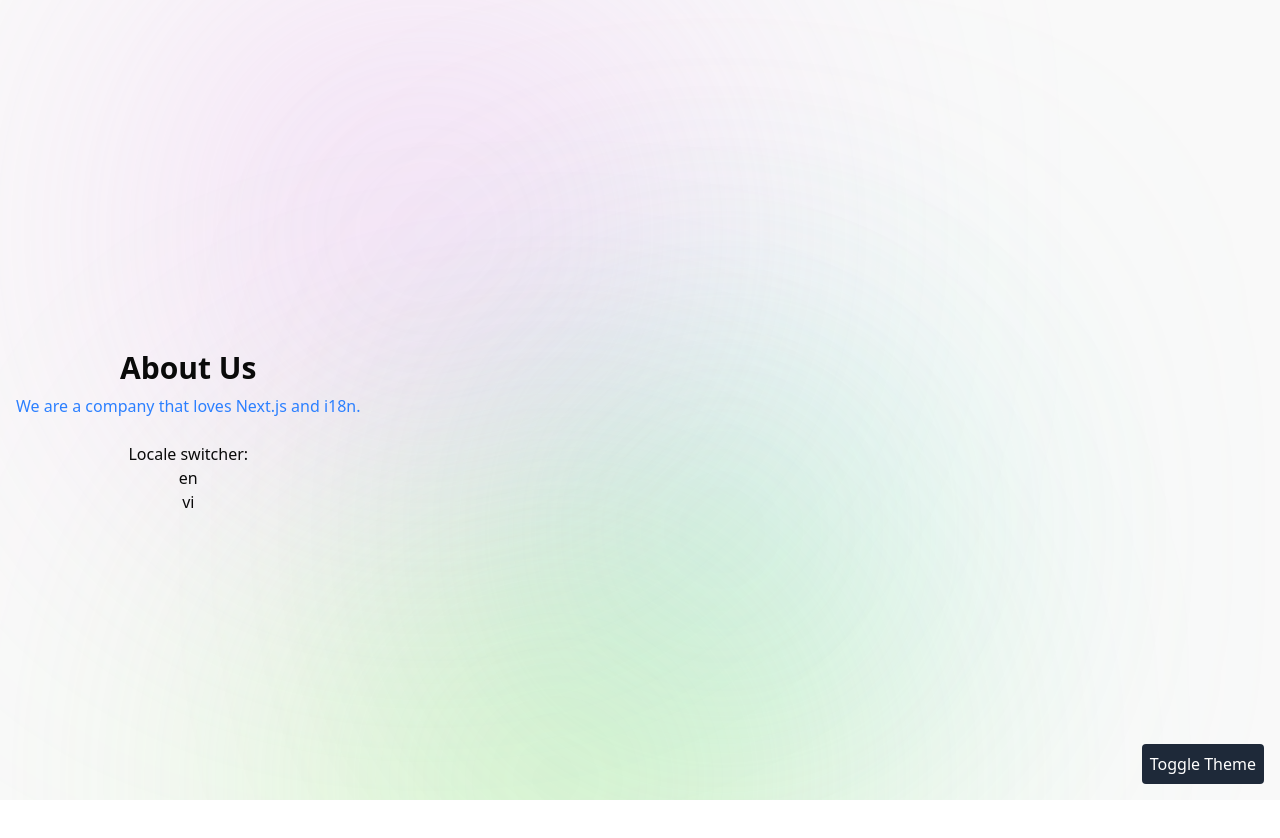
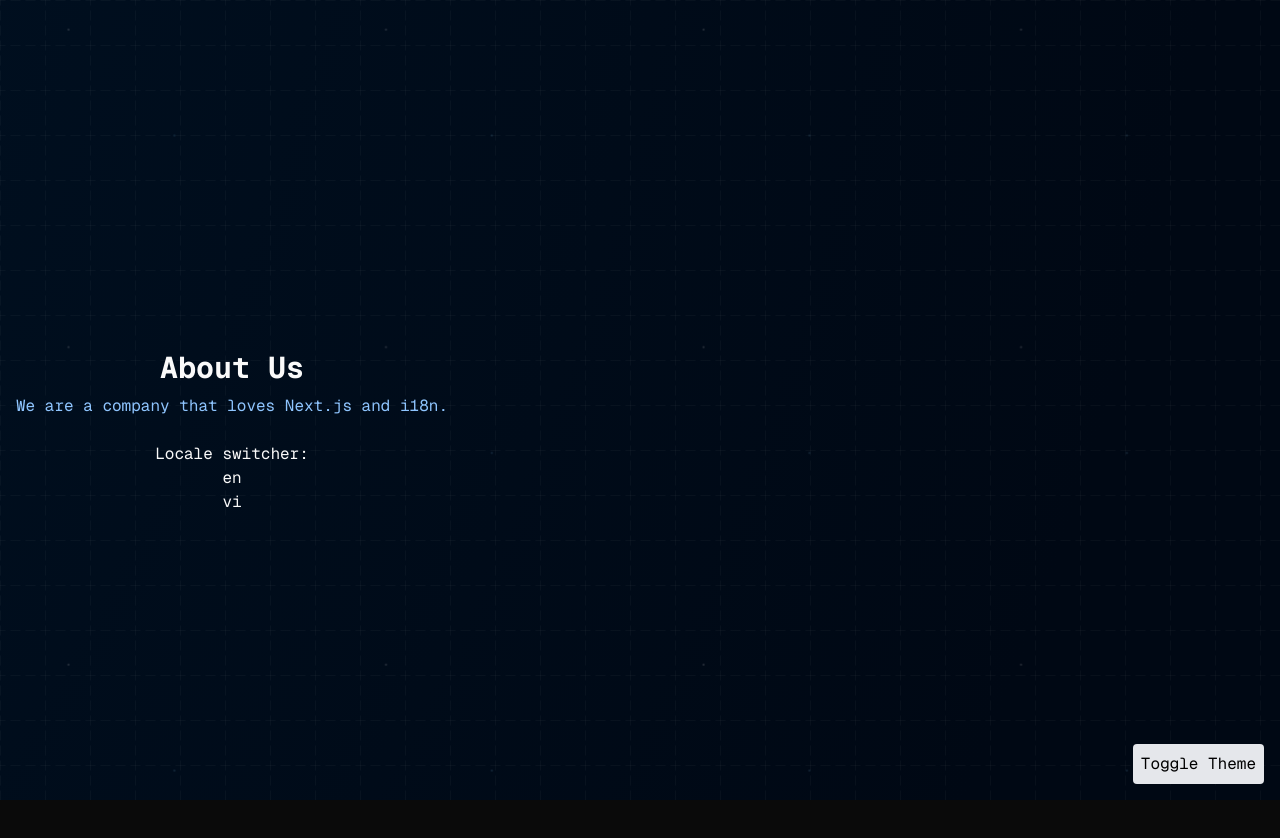
Before and after one commit to nguyenhuynhdev/nguyenhuynhdev, a Next.js app: page /en in a window 1280 px wide. Shown: the top 838 px of the page. Built offline with nearby package versions, Linux system fonts and the light colour scheme.

Commit message:
Change icon

```diff
--- a/next.config.ts
+++ b/next.config.ts
@@ -1,7 +1,9 @@
 import type { NextConfig } from "next";
 
 const nextConfig: NextConfig = {
-  /* config options here */
+
+  trailingSlash: true,
+  output: 'export',
 };
 
 export default nextConfig
--- a/package.json
+++ b/package.json
@@ -13,6 +13,8 @@
     "@tanstack/react-query": "^5.90.2",
     "class-variance-authority": "^0.7.1",
     "clsx": "^2.1.1",
+    "firebase": "^12.4.0",
+    "geist": "^1.5.1",
     "lucide-react": "^0.545.0",
     "negotiator": "^1.0.0",
     "next": "15.5.4",
--- a/src/app/[locale]/layout.tsx
+++ b/src/app/[locale]/layout.tsx
@@ -2,22 +2,19 @@ import Background from "@/components/backgrounds/background";
 import { i18n, type Locale } from "@/i18n/i18n-config";
 import { logger } from "@/lib/logger";
 import { getDictionary } from "@/i18n/get-dictionary";
-import type {Metadata, ResolvingMetadata} from 'next';
+import type { Metadata, ResolvingMetadata } from 'next';
 
 
-// export const metadata = {
-//   title: "i18n within app router - Vercel Examples",
-//   description: "How to do i18n in Next.js 15 within app router",
-// };
-
-export async function generateMetadata(
-  params: Promise<{ locale: string }>,
-  parent: ResolvingMetadata
-): Promise<Metadata> {
+export async function generateMetadata({
+  params,
+}: {
+  params: Promise<{ locale: string }>
+}): Promise<Metadata> {
   const { locale } = await params
+  logger.info("generateMetadata - locale: " + locale);
   const translations = (await getDictionary(locale as Locale)).Meta
   //const previousImages = (await parent).openGraph?.images || []
-      return {
+  return {
     title: translations.homeTitle,
     description: translations.homeDescription,
     openGraph: {
@@ -28,7 +25,7 @@ export async function generateMetadata(
 }
 
 export async function generateStaticParams() {
-  return i18n.locales.map((locale) => ({ lang: locale }));
+  return i18n.locales.map((locale) => ({ locale: locale }));
 }
 
 export default async function LocaleLayout({
@@ -44,11 +41,11 @@ export default async function LocaleLayout({
   return (
     //<NextIntlClientProvider messages={messages}>
     <div>
-    <Background />
+      <Background />
       <div className="relative z-10 flex max-w-[1280px] mx-auto px-4 py-8 min-h-screen">
         {children}
       </div>
     </div>
-   // </NextIntlClientProvider>
+    // </NextIntlClientProvider>
   );
 }
--- a/src/app/[locale]/page.tsx
+++ b/src/app/[locale]/page.tsx
@@ -1,11 +1,17 @@
-//import { useTranslations } from 'next-intl';
-// import { Link } from '@/i18n/navigation';
 import { getDictionary } from "@/i18n/get-dictionary";
-import { Locale } from "@/i18n/i18n-config";
+import { i18n, type Locale } from "@/i18n/i18n-config";
 import { ThemeSwitcher } from "@/components/theme-switcher";
 import { LocaleSwitcher } from "@/components/locale-switcher";
 
 import Link from "next/link";
+
+// export async function generateStaticParams() {
+//   return [{ locale: 'en' }, { locale: 'vi' }];
+// }
+
+export async function generateStaticParams() {
+  return i18n.locales.map((locale) => ({ locale: locale }));
+}
 
 export default async function HomePage({
   params,
--- a/src/app/layout.tsx
+++ b/src/app/layout.tsx
@@ -1,18 +1,8 @@
 import "./globals.css";
 import Providers from "./providers";
 
-import { Geist, Geist_Mono } from "next/font/google";
-
-
-const geistSans = Geist({
-  variable: "--font-geist-sans",
-  subsets: ["latin"],
-});
-
-const geistMono = Geist_Mono({
-  variable: "--font-geist-mono",
-  subsets: ["latin"],
-});
+import { GeistSans } from 'geist/font/sans'
+import { GeistMono } from 'geist/font/mono'
 
 
 export default function RootLayout({
@@ -21,8 +11,8 @@ export default function RootLayout({
   children: React.ReactNode;
 }) {
   return (
-    <html lang="en" suppressHydrationWarning>
-      <body className={`${geistSans.variable} ${geistMono.variable} antialiased`}>
+    <html lang="en" suppressHydrationWarning className={`${GeistSans.className} ${GeistMono.className}`}>
+      <body>
         <Providers>{children}</Providers>
       </body>
     </html>
--- a/src/app/providers.tsx
+++ b/src/app/providers.tsx
@@ -11,8 +11,8 @@ export default function Providers({ children }: { children: ReactNode }) {
   return (
     <ThemeProvider
       attribute="class"
-      defaultTheme="system"
-      enableSystem
+      defaultTheme="dark"
+      enableSystem={true}
       disableTransitionOnChange
     >
       <TooltipProvider>
--- a/src/components/backgrounds/background.tsx
+++ b/src/components/backgrounds/background.tsx
@@ -10,14 +10,10 @@ export default function Background() {
   useEffect(() => {
     setMounted(true);
   }, []);
-
-  if (!mounted) {
-    return null;
-  }
-
+  const currentTheme = mounted ? theme : "dark";
   return (
     <>
-      {theme === "dark" ? (
+      {currentTheme === "dark" ? (
         <div className="dark-background" />
       ) : (
         <div className="light-background">
--- a/src/components/backgrounds/backgrounds.css
+++ b/src/components/backgrounds/backgrounds.css
@@ -1,5 +1,5 @@
 /* ============================= */
-/* 🌌 DARK MODE BACKGROUND (GALAXY) */
+/* 🌌 DARK MODE BACKGROUND (GALAXY) + GRID CARO */
 /* ============================= */
 .dark-background {
   position: fixed;
@@ -14,14 +14,31 @@
   animation: galaxyGradient 20s ease infinite;
 }
 
-@keyframes galaxyGradient {
-  0% { background-position: 0% 50%; }
-  50% { background-position: 100% 50%; }
-  100% { background-position: 0% 50%; }
+/* Dark mode grid caro */
+.dark-background::before {
+  content: "";
+  position: absolute;
+  inset: 0;
+  pointer-events: none;
+  z-index: 0; /* dưới stars */
+
+  /* các biến để điều chỉnh grid */
+  --s: 45px;  /* kích thước ô */
+  --n: 3;      /* số đoạn dash trên ô */
+  --t: 1px;    /* độ dày của dash */
+  --g: 5px;    /* khoảng cách giữa dash */
+  --c: rgba(255,255,255,0.03) 25%, transparent 0;
+
+  background:
+    conic-gradient(at var(--g) var(--t), var(--c))
+      calc((var(--s)/var(--n) - var(--g) + var(--t))/2) 0 /
+      calc(var(--s)/var(--n)) var(--s),
+    conic-gradient(from 180deg at var(--t) var(--g), var(--c))
+      0 calc((var(--s)/var(--n) - var(--g) + var(--t))/2) /
+      var(--s) calc(var(--s)/var(--n));
 }
 
 /* 🌟 Stars layers */
-.dark-background::before,
 .dark-background::after {
   content: "";
   position: absolute;
@@ -29,18 +46,23 @@
   background-repeat: repeat;
   background-size: 300px 300px;
   animation: blinkStars 8s infinite ease-in-out;
+  z-index: 1; /* stars hiển thị trên grid */
 }
-.dark-background::before {
-  background-image:
-    radial-gradient(1px 1px at 10px 20px, rgba(255,255,255,0.8), transparent),
-    radial-gradient(1px 1px at 50px 100px, rgba(135,206,250,0.8), transparent),
-    radial-gradient(1px 1px at 150px 200px, rgba(173,216,255,0.9), transparent);
-}
+
 .dark-background::after {
   background-image:
     radial-gradient(1px 1px at 100px 50px, rgba(255,255,255,0.6), transparent),
     radial-gradient(1px 1px at 200px 150px, rgba(135,206,250,0.6), transparent);
   animation-delay: 3s;
+}
+
+
+
+
+@keyframes galaxyGradient {
+  0% { background-position: 0% 50%; }
+  50% { background-position: 100% 50%; }
+  100% { background-position: 0% 50%; }
 }
 
 @keyframes blinkStars {
@@ -49,9 +71,8 @@
 }
 
 /* ============================================= */
-/* ☁️ LIGHT MODE BACKGROUND — FLOATING BLUR LIGHTS */
+/* ☁️ LIGHT MODE BACKGROUND — FLOATING BLUR LIGHTS + GRID CARO */
 /* ============================================= */
-
 .light-background {
   position: fixed;
   inset: 0;
@@ -63,6 +84,30 @@
   background: #f9f9f9; /* soft off-white background */
 }
 
+/* Light mode grid caro */
+.light-background::before {
+  content: "";
+  position: absolute;
+  inset: 0;
+  pointer-events: none;
+  z-index: 0; /* dưới blur-light */
+
+  /* các biến để điều chỉnh grid */
+  --s: 45px;
+  --n: 3;
+  --t: 1px;
+  --g: 5px;
+  --c: rgba(0,0,0,0.03) 25%, transparent 0;
+
+  background:
+    conic-gradient(at var(--g) var(--t), var(--c))
+      calc((var(--s)/var(--n) - var(--g) + var(--t))/2) 0 /
+      calc(var(--s)/var(--n)) var(--s),
+    conic-gradient(from 180deg at var(--t) var(--g), var(--c))
+      0 calc((var(--s)/var(--n) - var(--g) + var(--t))/2) /
+      var(--s) calc(var(--s)/var(--n));
+}
+
 /* 💜 Floating blur circles */
 .light-background .blur-light {
   position: absolute;
@@ -71,6 +116,7 @@
   mix-blend-mode: multiply;
   opacity: 0.6;
   animation: floatDynamic 25s ease-in-out infinite;
+  z-index: 1; /* trên grid */
 }
 
 /* 🎨 Different sizes, colors, and positions */
@@ -103,22 +149,10 @@
 
 /* 🌬️ Smooth floating animation with gentle motion */
 @keyframes floatDynamic {
-  0% {
-    transform: translate(0, 0) scale(1);
-  }
-  20% {
-    transform: translate(60px, -50px) scale(1.1);
-  }
-  40% {
-    transform: translate(-80px, 30px) scale(0.95);
-  }
-  60% {
-    transform: translate(50px, 60px) scale(1.05);
-  }
-  80% {
-    transform: translate(-40px, -30px) scale(1.08);
-  }
-  100% {
-    transform: translate(0, 0) scale(1);
-  }
+  0% { transform: translate(0,0) scale(1); }
+  20% { transform: translate(60px,-50px) scale(1.1); }
+  40% { transform: translate(-80px,30px) scale(0.95); }
+  60% { transform: translate(50px,60px) scale(1.05); }
+  80% { transform: translate(-40px,-30px) scale(1.08); }
+  100% { transform: translate(0,0) scale(1); }
 }
--- a/src/lib/firebase.ts
+++ b/src/lib/firebase.ts
@@ -1,23 +1,24 @@
-// import { initializeApp, getApps, getApp } from "firebase/app";
-// import { getFirestore } from "firebase/firestore";
-// import { getStorage } from "firebase/storage";
-// import { getAuth } from "firebase/auth";
-// import { getAnalytics } from "firebase/analytics";
+import { initializeApp, getApps, getApp } from "firebase/app";
+import { getFirestore } from "firebase/firestore";
+import { getStorage } from "firebase/storage";
+import { getAuth } from "firebase/auth";
+import { getAnalytics } from "firebase/analytics";
 
-// // Your web app's Firebase configuration
-// const firebaseConfig = {
-//   apiKey: process.env.NEXT_PUBLIC_FIREBASE_API_KEY!,
-//   authDomain: process.env.NEXT_PUBLIC_FIREBASE_AUTH_DOMAIN!,
-//   projectId: process.env.NEXT_PUBLIC_FIREBASE_PROJECT_ID!,
-//   storageBucket: process.env.NEXT_PUBLIC_FIREBASE_STORAGE_BUCKET!,
-//   messagingSenderId: process.env.NEXT_PUBLIC_FIREBASE_SENDER_ID!,
-//   appId: process.env.NEXT_PUBLIC_FIREBASE_APP_ID!,
-// };
+// Your web app's Firebase configuration
+const firebaseConfig = {
+  apiKey: process.env.NEXT_PUBLIC_FIREBASE_API_KEY!,
+  authDomain: process.env.NEXT_PUBLIC_FIREBASE_AUTH_DOMAIN!,
+  projectId: process.env.NEXT_PUBLIC_FIREBASE_PROJECT_ID!,
+  storageBucket: process.env.NEXT_PUBLIC_FIREBASE_STORAGE_BUCKET!,
+  messagingSenderId: process.env.NEXT_PUBLIC_FIREBASE_SENDER_ID!,
+  appId: process.env.NEXT_PUBLIC_FIREBASE_APP_ID!,
+  measurementId: process.env.NEXT_PUBLIC_FIREBASE_MEASUREMENT_ID!
+};
 
-// // Initialize Firebase
-// const app = getApps().length ? getApp() : initializeApp(firebaseConfig);
-// const analytics = getAnalytics(app);
-// export const db = getFirestore(app);
-// export const storage = getStorage(app);
-// export const auth = getAuth(app);
-// export default app;
+// Initialize Firebase
+const app = getApps().length ? getApp() : initializeApp(firebaseConfig);
+const analytics = getAnalytics(app);
+export const db = getFirestore(app);
+export const storage = getStorage(app);
+export const auth = getAuth(app);
+export default app;
--- a/src/lib/get-metadata.ts
+++ b/src/lib/get-metadata.ts
@@ -1,19 +1,19 @@
-import type {Metadata, ResolvingMetadata} from 'next';
-import { getDictionary } from "@/i18n/get-dictionary";
+// import type {Metadata, ResolvingMetadata} from 'next';
+// import { getDictionary } from "@/i18n/get-dictionary";
 
-export async function getPageMetadata(
-  locale: string,
-  key: string,
-  parent?: ResolvingMetadata
-): Promise<Metadata> {
-  const t = await getDictionary(locale as any)
+// export async function getPageMetadata(
+//   locale: string,
+//   key: string,
+//   parent?: ResolvingMetadata
+// ): Promise<Metadata> {
+//   const t = await getDictionary(locale as any)
 
-  return {
-    title: t(`${key}Title`),
-    description: t(`${key}Description`),
-    openGraph: {
-      title: t(`${key}Title`),
-      description: t(`${key}Description`)
-    }
-  };
-}
+//   return {
+//     title: t(`${key}Title`),
+//     description: t(`${key}Description`),
+//     openGraph: {
+//       title: t(`${key}Title`),
+//       description: t(`${key}Description`)
+//     }
+//   };
+// }
```
Also changed, not shown: firebase.json (added), 2 other files (tests, documents, lock files or other folders).
